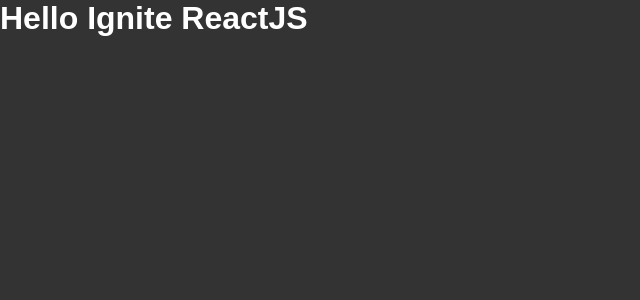
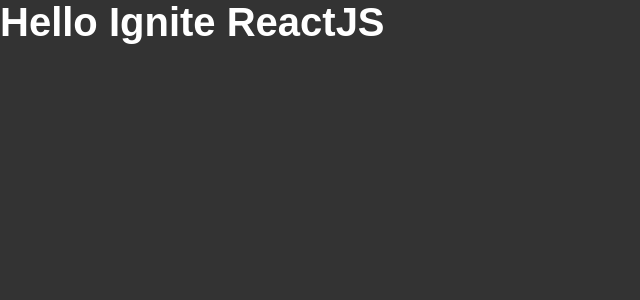
Before and after one commit to leoramos25/fundamentos-reactjs, a React app: page / in a window 1280 px wide. Shown: the top 300 px of the page, without its empty margins (0-640 px from the left). Built offline with nearby package versions, Linux system fonts and the light colour scheme.

Commit message:
Sass configuration

```diff
--- a/package.json
+++ b/package.json
@@ -20,6 +20,8 @@
     "cross-env": "^7.0.3",
     "css-loader": "^6.5.1",
     "html-webpack-plugin": "^5.5.0",
+    "node-sass": "^7.0.0",
+    "sass-loader": "^12.4.0",
     "style-loader": "^3.3.1",
     "webpack": "^5.65.0",
     "webpack-cli": "^4.9.1",
--- a/src/app.jsx
+++ b/src/app.jsx
@@ -1,4 +1,4 @@
-import './styles/global.css'
+import './styles/global.scss'
 
 export function App() {
   return <h1>Hello Ignite ReactJS</h1>
--- a/src/styles/global.css
+++ b/src/styles/global.scss
@@ -8,4 +8,8 @@
   font-family: Arial, Helvetica, sans-serif;
   background-color: #333;
   color: #FFF;
+
+  h1 {
+    font-size: 40px;
+  }
 }
--- a/webpack.config.js
+++ b/webpack.config.js
@@ -30,9 +30,9 @@
         use: 'babel-loader'
       },
       {
-        test: /\.css$/,
+        test: /\.scss$/,
         exclude: /node_modules/,
-        use: ['style-loader', 'css-loader']
+        use: ['style-loader', 'css-loader', 'sass-loader']
       }
     ],
   }
```
Also changed, not shown: 1 other file (tests, documents, lock files or other folders).
